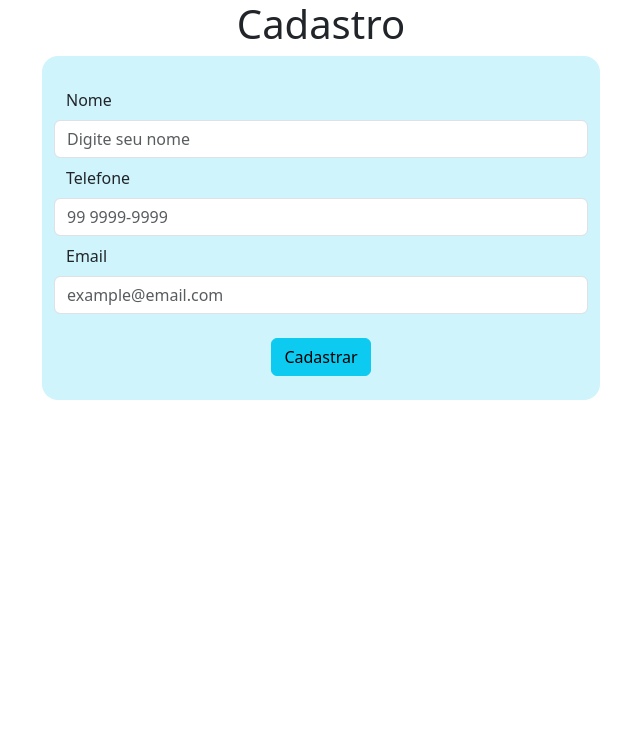
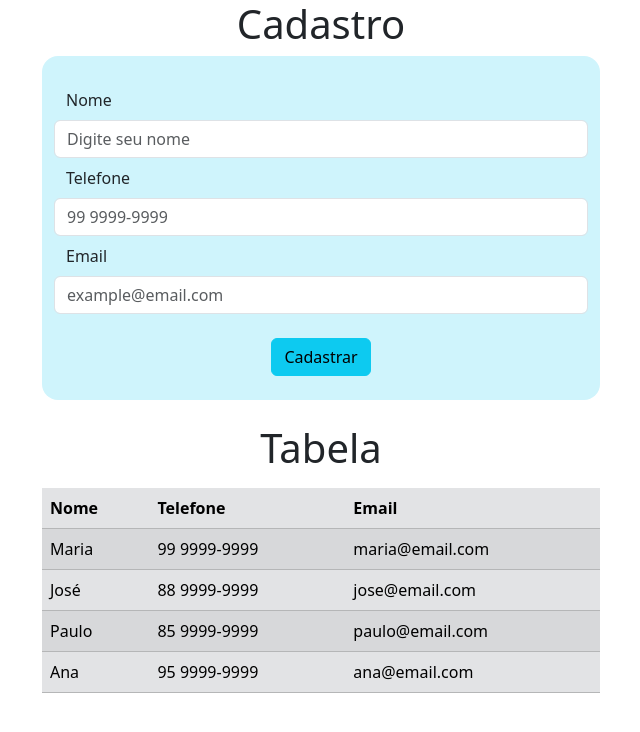
Before and after one commit to dricaamw/Aula-12-FS39, a plain HTML site: page index.html in a window 1280 px wide. Shown: the whole page, without its empty margins (319-959 px from the left). Drawn offline with nearby package versions, Linux system fonts and the light colour scheme.

Commit message:
adicionei uma tabela

```diff
--- a/index.html
+++ b/index.html
@@ -28,6 +28,38 @@
             <button class="btn btn-info" type="submit">Cadastrar</button>
         </div>
     </form>
+    <h1 class="mt-4">Tabela</h1>
+    <table class="table table-secondary table-striped table-hover w-50 mt-2">
+        <thead>
+            <tr>
+                <th>Nome</th>
+                <th>Telefone</th>
+                <th>Email</th>
+            </tr>
+        </thead>
+        <tbody>
+            <tr>
+                <td>Maria</td>
+                <td>99 9999-9999</td>
+                <td>maria@email.com</td>
+            </tr>
+            <tr>
+                <td>José</td>
+                <td>88 9999-9999</td>
+                <td>jose@email.com</td>
+            </tr>
+            <tr>
+                <td>Paulo</td>
+                <td>85 9999-9999</td>
+                <td>paulo@email.com</td>
+            </tr>
+            <tr>
+                <td>Ana</td>
+                <td>95 9999-9999</td>
+                <td>ana@email.com</td>
+            </tr>
+        </tbody>
+    </table>
 </div>
     <script src="https://cdn.jsdelivr.net/npm/bootstrap@5.3.3/dist/js/bootstrap.bundle.min.js" integrity="sha384-YvpcrYf0tY3lHB60NNkmXc5s9fDVZLESaAA55NDzOxhy9GkcIdslK1eN7N6jIeHz" crossorigin="anonymous"></script>
 </body>
```
